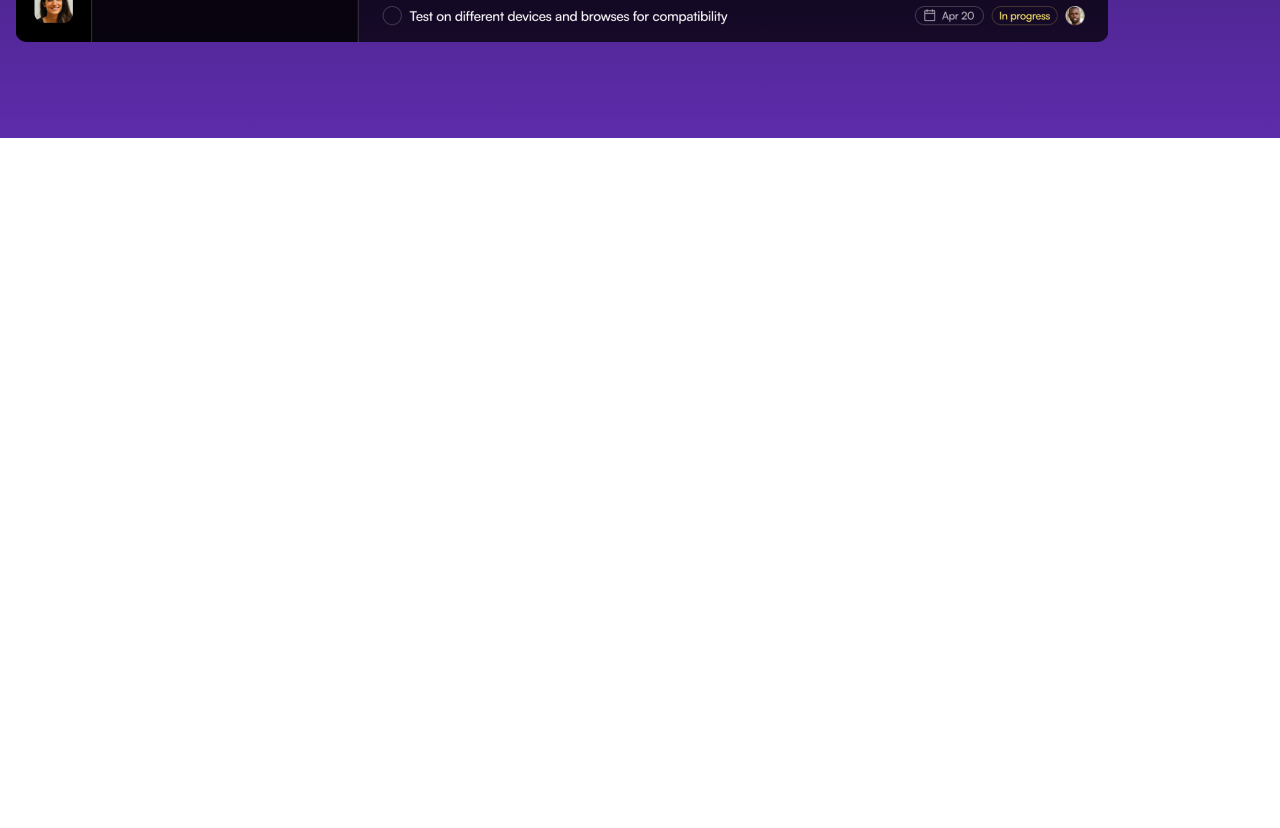
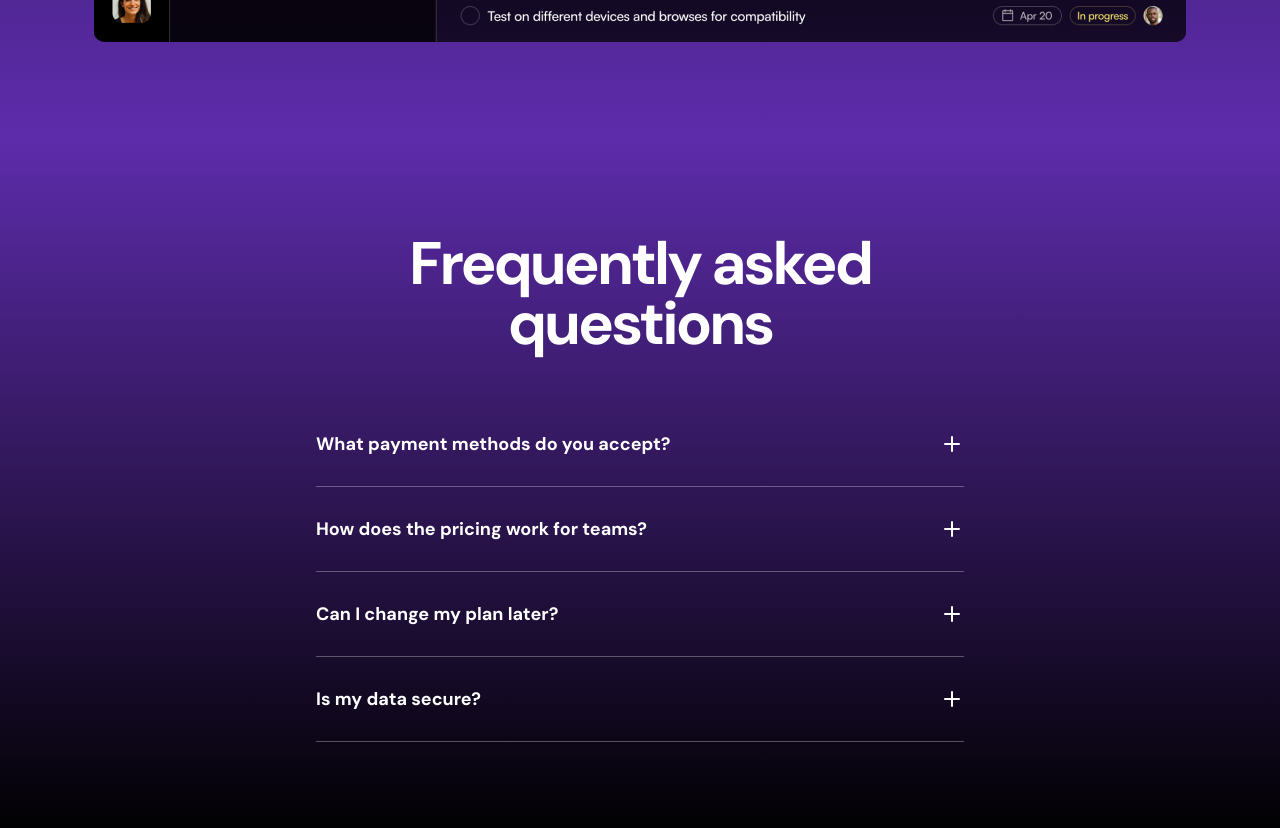
Before and after one commit to albuquerquewizard/SAAS-Purple-LP, a Next.js app: page / in a window 1280 px wide. Shown: the part 2780-3608 px from the top of the page. Before the commit the page ends 2918 px from the top, so only its background shows below. Built offline with nearby package versions, Linux system fonts and the light colour scheme.

Commit message:
Add FAQs component with fixes

```diff
--- a/src/app/page.tsx
+++ b/src/app/page.tsx
@@ -4,7 +4,7 @@
 import { Navbar } from "@/components/Navbar";
 import { Features } from "@/components/Features";
 import { ProductShowcase } from "@/components/ProductShowcase";
-
+import { FAQs } from "@/components/FAQs";
 
 
 export default function Home() {
@@ -16,6 +16,7 @@
       <LogoTicker />
       <Features />
       <ProductShowcase />
+      <FAQs />
     </>
   );
 }
--- a/src/components/FAQs.tsx
+++ b/src/components/FAQs.tsx
@@ -1,3 +1,9 @@
+"use client";
+
+import PlusIcon from "../assets/icons/plus.svg";
+import { useState } from "react";
+import clsx from "clsx";
+
 const items = [
   {
     question: "What payment methods do you accept?",
@@ -21,6 +27,32 @@
   },
 ];
 
+const AccordionItem = ({ question, answer }: { question: string, answer: string }) => {
+  const [isOpen, setIsOpen] = useState(false);
+  return (
+    <div className="py-7 border-b border-white/30" onClick={() => setIsOpen(!isOpen)}>
+      <div className="flex items-center ">
+        <span className="flex-1 text-lg font-bold">{question}</span>
+        <PlusIcon className={clsx("transition-transform", isOpen && "rotate-45")} />
+      </div>
+      <div className={clsx("mt-4",{hidden: !isOpen, "block": isOpen===true,})}>{answer}</div>
+    </div>
+  );
+};
+
 export const FAQs = () => {
-  return null;
+  return (
+    <div className="bg-black text-white bg-gradient-to-b from-[#5D2CAB] to-black] py-[72px] sm:py-24">
+      <div className="container">
+        <h2 className="text-center text-5xl sm:text-6xl sm:max-w-[648px] mx-auto font-bold tracking-tighter">
+          Frequently asked questions
+        </h2>
+        <div className="mt-12 max-w-[648px] mx-auto">
+          {items.map(({ question, answer }, index) => (
+            <AccordionItem key={index} question={question} answer={answer} />
+          ))}
+        </div>
+      </div>
+    </div>
+  );
 };
--- a/src/components/ProductShowcase.tsx
+++ b/src/components/ProductShowcase.tsx
@@ -14,12 +14,15 @@
             your progress, motivate your efforts, and celebrate your successes,
             one task at a time.
           </p>
-        </div>
+        </div >
+
+        <div className="flex items-center justify-center">
         <Image
           src={appScreen}
           alt="The product screenshot"
           className="mt-14 "
         />
+        </div>
       </div>
     </div>
   );
```
